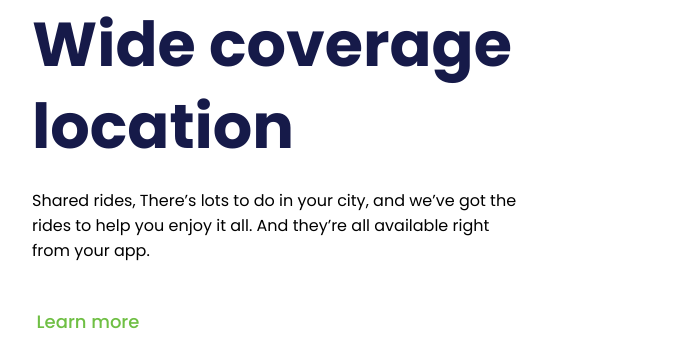
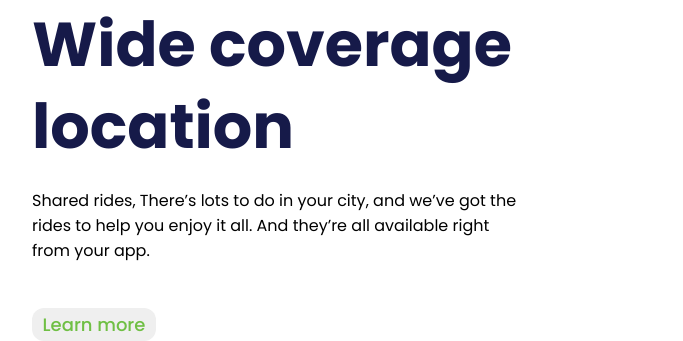
Before and after one commit to luizzvianna/projeto-wide-2.0, a plain HTML site: page index.html in a window 1280 px wide. Shown: the part 764-1105 px from the top of the page, without its empty margins (53-736 px from the left). Drawn offline with Linux system fonts and the light colour scheme.

Commit message:
atualizei a borda do botão verde de baixo

```diff
--- a/styles.css
+++ b/styles.css
@@ -63,13 +63,13 @@ p {
 
 button {
     color: #6FBF44;
-    width: 112px;
-    height: 27px;
+    width: 124px;
+    height: 33px;
     font-weight: 500;
     font-size: 18px;
     line-height: 27px;
     border: none;
-    background: transparent;
     margin-top: 20px;
     cursor: pointer;
+    border-radius: 12px;
 }
```
